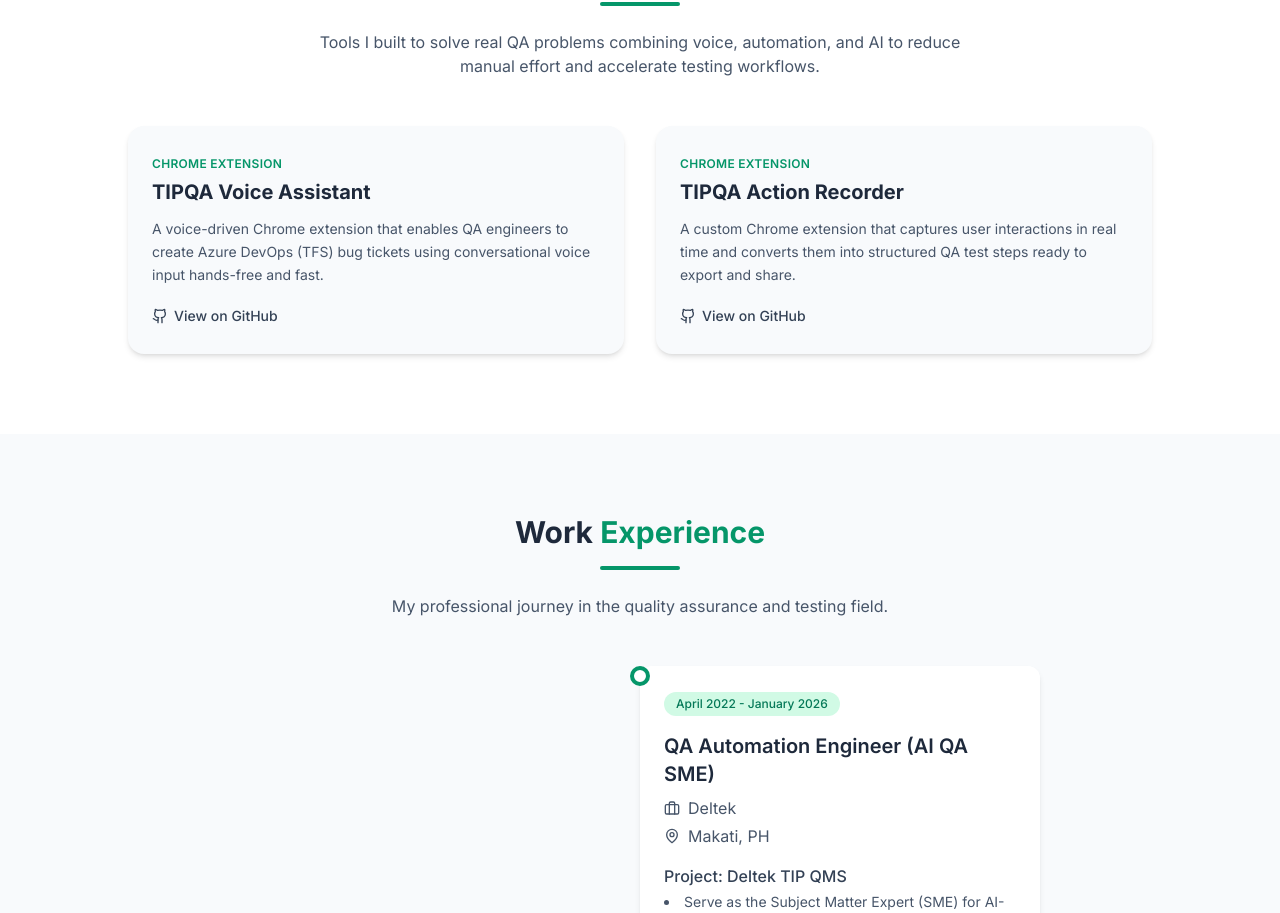
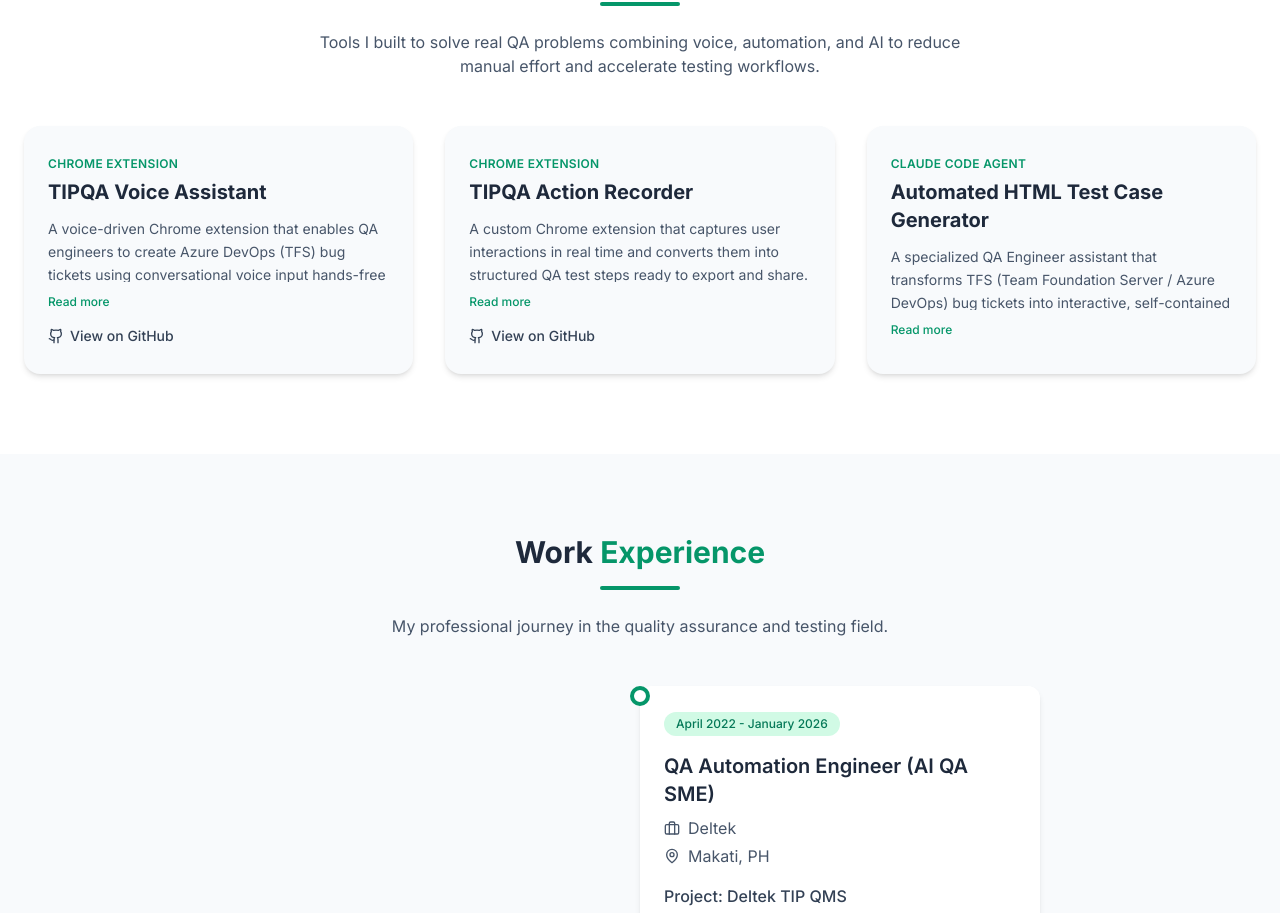
Before and after one commit to johnpauldugaojo/jp-react-portfolio, a React (Vite) app: page / in a window 1280 px wide. Shown: the part 3560-4473 px from the top of the page. Built offline with nearby package versions, Linux system fonts and the light colour scheme.

Commit message:
added 1 ai project

```diff
--- a/src/components/sections/AIProjects.tsx
+++ b/src/components/sections/AIProjects.tsx
@@ -1,9 +1,15 @@
-import React from 'react';
+import React, { useState } from 'react';
 import { motion } from 'framer-motion';
 import { Github } from 'lucide-react';
 import { aiProjects } from '../../data/aiProjects';
 
 const AIProjects: React.FC = () => {
+  const [expandedId, setExpandedId] = useState<number | null>(null);
+
+  const toggleExpand = (id: number) => {
+    setExpandedId(expandedId === id ? null : id);
+  };
+
   return (
     <section id='ai-projects' className='py-20 bg-white dark:bg-slate-900'>
       <div className='container mx-auto px-6'>
@@ -21,7 +27,7 @@
           </p>
         </div>
 
-        <div className='grid grid-cols-1 lg:grid-cols-2 gap-8 max-w-5xl mx-auto'>
+        <div className='grid grid-cols-1 md:grid-cols-2 lg:grid-cols-3 gap-8'>
           {aiProjects.map((project, index) => (
             <motion.div
               key={project.id}
@@ -29,7 +35,10 @@
               whileInView={{ opacity: 1, y: 0 }}
               viewport={{ once: true, margin: '-60px' }}
               transition={{ duration: 0.45, delay: index * 0.15 }}
-              className='bg-slate-50 dark:bg-slate-800 rounded-2xl shadow-md p-6 hover:shadow-xl transition-shadow duration-300'
+              className={`bg-slate-50 dark:bg-slate-800 rounded-2xl shadow-md p-6 hover:shadow-xl transition-all duration-300 cursor-pointer ${
+                expandedId === project.id ? 'ring-2 ring-emerald-500 dark:ring-emerald-400' : ''
+              }`}
+              onClick={() => toggleExpand(project.id)}
             >
               <div className='flex items-start justify-between gap-4 mb-3'>
                 <div>
@@ -42,9 +51,17 @@
                 </div>
               </div>
 
-              <p className='text-slate-600 dark:text-slate-300 text-sm leading-relaxed mb-5'>
-                {project.description}
-              </p>
+              <div className={`overflow-hidden transition-all duration-300 ${
+                expandedId === project.id ? 'max-h-[2000px]' : 'max-h-16'
+              }`}>
+                <p className='text-slate-600 dark:text-slate-300 text-sm leading-relaxed'>
+                  {project.description}
+                </p>
+              </div>
+
+              <div className='mt-3 text-xs font-medium text-emerald-600 dark:text-emerald-400'>
+                {expandedId === project.id ? 'Show less' : 'Read more'}
+              </div>
 
               {project.github && (
                 <a
@@ -52,7 +69,8 @@
                   target='_blank'
                   rel='noopener noreferrer'
                   aria-label={`${project.title} GitHub`}
-                  className='inline-flex items-center gap-1.5 text-sm font-medium text-slate-700 dark:text-slate-300 hover:text-emerald-600 dark:hover:text-emerald-400 transition-colors'
+                  onClick={(e) => e.stopPropagation()}
+                  className='inline-flex items-center gap-1.5 text-sm font-medium text-slate-700 dark:text-slate-300 hover:text-emerald-600 dark:hover:text-emerald-400 transition-colors mt-4'
                 >
                   <Github size={16} /> View on GitHub
                 </a>
--- a/src/data/aiProjects.ts
+++ b/src/data/aiProjects.ts
@@ -3,9 +3,7 @@
   title: string;
   subtitle: string;
   description: string;
-  highlights: string[];
-  tools: string[];
-  image: string;
+  // highlights: string[];
   github?: string;
   demo?: string;
 }
@@ -17,20 +15,6 @@
     subtitle: 'Chrome Extension',
     description:
       'A voice-driven Chrome extension that enables QA engineers to create Azure DevOps (TFS) bug tickets using conversational voice input hands-free and fast.',
-    highlights: [
-      'Built a conversational voice agent to guide users through the bug reporting process',
-      'Implemented real-time speech-to-text functionality for capturing user input',
-      'Integrated Azure DevOps REST API for automatic bug ticket creation',
-      'Designed to minimize context-switching during active testing sessions',
-    ],
-    tools: [
-      'JavaScript',
-      'Manifest V3',
-      'Chrome Extensions API',
-      'Azure DevOps REST API',
-      'Web Speech API',
-    ],
-    image: '/img/project/tipqa-voice-assistant.png',
     github: 'https://github.com/jaypsdugaojo/tfs-voice-bug-reporter',
   },
   {
@@ -39,20 +23,13 @@
     subtitle: 'Chrome Extension',
     description:
       'A custom Chrome extension that captures user interactions in real time and converts them into structured QA test steps ready to export and share.',
-    highlights: [
-      'Captures user interactions and converts them into structured QA test steps automatically',
-      'Supports export formats: JSON, Markdown, and Excel for flexible workflow integration',
-      'Seamlessly integrates with existing QA documentation and reporting pipelines',
-      'Reduces manual effort in writing test cases from exploratory testing sessions',
-    ],
-    tools: [
-      'JavaScript',
-      'Manifest V3',
-      'Chrome Extensions API',
-      'Excel Export',
-      'Markdown',
-    ],
-    image: '/img/project/tipqa-recorder.png',
+
     github: 'https://github.com/jaypsdugaojo/tipqa-recorder',
   },
+  {
+    id: 3,
+    title: 'Automated HTML Test Case Generator',
+    subtitle: 'Claude Code Agent',
+    description: `A specialized QA Engineer assistant that transforms TFS (Team Foundation Server / Azure DevOps) bug tickets into interactive, self-contained HTML test case documents with built-in execution tracking, inline editing, progress monitoring, and result-sharing capabilities for team collaboration. \n\n The agent doesn't just generate static documentation, it produces a fully interactive web app in a single HTML file that QEs can use to execute tests, record results, and share their progress with teammates without any external tools.`,
+  },
 ];
```
